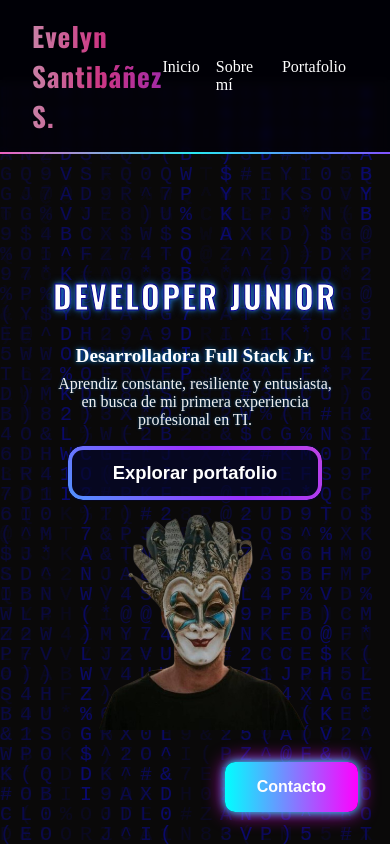
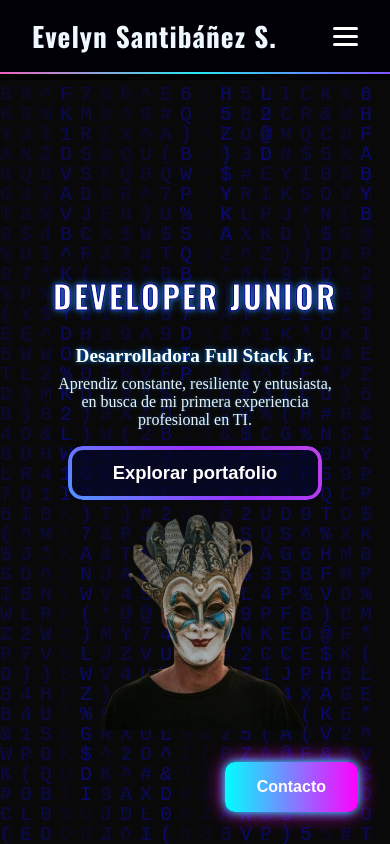
Before and after one commit to Evelyn-nicole/Portafolio-Eve, an Angular app: page / in a window 390 px wide. Shown: the top 844 px of the page. Built offline with nearby package versions, Linux system fonts and the light colour scheme.

Commit message:
nav-hamburger

```diff
--- a/angular.json
+++ b/angular.json
@@ -96,5 +96,8 @@
         }
       }
     }
+  },
+  "cli": {
+    "analytics": false
   }
 }
--- a/src/app/pages/sobre-mi/sobre-mi.component.scss
+++ b/src/app/pages/sobre-mi/sobre-mi.component.scss
@@ -98,6 +98,7 @@
   z-index: 1;
   overflow: hidden;
   transition: all 0.5s ease;
+  text-decoration: none;
 }
 
 .btn-enter::before {
--- a/src/app/shared/navbar/navbar.component.html
+++ b/src/app/shared/navbar/navbar.component.html
@@ -1,11 +1,17 @@
 <nav class="navbar">
   <div class="logo">Evelyn Santibáñez S.</div>
 
+  <div class="hamburger" (click)="toggleMenu()">
+    <span></span>
+    <span></span>
+    <span></span>
+  </div>
 
-  <ul class="nav-links">
-    <li><a routerLink="/">Inicio</a></li>
-    <li><a routerLink="/sobre-mi">Sobre mí</a></li>
-    <li><a href="/proyectos">Portafolio</a></li>
-    <!-- <li><a href="/contacto">Contacto</a></li> -->
+  <ul class="nav-links" [class.abierto]="menuAbierto">
+    <li><a routerLink="/" (click)="cerrarMenu()">Inicio</a></li>
+    <li><a routerLink="/sobre-mi" (click)="cerrarMenu()">Sobre mí</a></li>
+    <li><a routerLink="/proyectos" (click)="cerrarMenu()">Portafolio</a></li>
   </ul>
 </nav>
+
+<div class="nav-overlay" [class.visible]="menuAbierto" (click)="cerrarMenu()"></div>
--- a/src/app/shared/navbar/navbar.component.scss
+++ b/src/app/shared/navbar/navbar.component.scss
@@ -1,17 +1,16 @@
 /* ---------------- NAVBAR ---------------- */
 .navbar {
   width: 100%;
-  background: rgba(1, 0, 10, 0.688); /* fondo semi-transparente */
+  background: rgba(1, 0, 10, 0.688);
   color: white;
   display: flex;
   justify-content: space-between;
   align-items: center;
   padding: 1rem 2rem;
-  position: sticky;
+  position: fixed;
   top: 0;
   z-index: 1000;
-  position: fixed; /* siempre visible */
-  backdrop-filter: blur(4px); /* efecto difuminado de fondo */
+  backdrop-filter: blur(4px);
 
   /* borde inferior animado */
   border-bottom: 2px solid transparent;
@@ -19,17 +18,15 @@
   animation: borderMove 2s linear infinite;
 }
 
-/* Logo con gradiente animado */
+/* Logo */
 .logo {
   font-size: 2rem;
   font-weight: bold;
   font-family: 'Oswald', sans-serif;
   letter-spacing: 1px;
-  background: linear-gradient(90deg, #fffdfdc6, #f8439ed2, #8f21f6d2, #00ffffd0);
+  background: aliceblue;
   -webkit-background-clip: text;
   -webkit-text-fill-color: transparent;
-  animation: gradientText 8s ease infinite;
-  background-size: 300% 300%;
 }
 
 /* Links de navegación */
@@ -39,35 +36,39 @@
   gap: 2rem;
   margin: 0;
   padding: 0;
+}
 
-  li a {
+.nav-links li a {
   color: white;
   text-decoration: none;
   font-size: 1.1rem;
   font-weight: 500;
-    transition: color 0.3s ease, text-shadow 0.3s ease;
-
-    &:hover {
-      color: #00ffff; /* glow celeste */
-      text-shadow: 0 0 8px #00ffff, 0 0 15px #00ffff;
-    }
+  transition: color 0.3s ease, text-shadow 0.3s ease, background 0.3s ease;
+  padding: 0.2rem 0.4rem;
+  border-radius: 6px;
 }
 
-  /* Último link destacado como botón (contacto) ya no va*/
-  // li:last-child a {
-  //   background: linear-gradient(90deg, #ff69b4, #00ffff, #9b30ff);
-  //   padding: 0.5rem 1rem;
-  //   border-radius: 20px;
-  //   color: #000;
-  //   font-weight: bold;
-  //   transition: transform 0.3s ease, box-shadow 0.3s ease;
+.nav-links li a:hover {
+  color: #00ffff;
+  text-shadow: 0 0 8px #00ffff, 0 0 15px #00ffff;
+  background: rgba(255,255,255,0.1);
+}
 
-  //   &:hover {
-  //     transform: scale(1.1);
-  //     box-shadow: 0 0 15px rgba(255, 255, 255, 0.6);
-  //     background: linear-gradient(90deg, #00ffff, #ff00ff, #ff69b4);
-  //   }
-  // }
+/* Botón hamburguesa */
+.hamburger {
+  display: none;
+  flex-direction: column;
+  cursor: pointer;
+  gap: 5px;
+  z-index: 1100;
+}
+
+.hamburger span {
+  width: 25px;
+  height: 3px;
+  background: white;
+  border-radius: 2px;
+  transition: all 0.3s ease;
 }
 
 /* Animación de borde inferior */
@@ -77,28 +78,63 @@
   100% { border-image-source: linear-gradient(90deg, #ff69b4, #00ffff, #9b30ff); }
 }
 
-/* Animación del gradiente del logo */
-@keyframes gradientText {
-  0% { background-position: 0% 50%; }
-  50% { background-position: 100% 50%; }
-  100% { background-position: 0% 50%; }
+/* ---------------- RESPONSIVE ---------------- */
+@media (max-width: 768px) {
+
+  .hamburger {
+    display: flex;
   }
 
-/* Responsive */
-@media (max-width: 768px) {
   .nav-links {
-    gap: 1rem;
+    position: fixed;
+    top: 0;
+    right: -100%;
+    flex-direction: column;
+    align-items: flex-start;
+    justify-content: flex-start;
+    width: 60%;
+    height: 100%;
+    background: rgba(1,0,10,0.95);
+    gap: 0.1rem; /* menos separación */
+    transition: right 0.3s ease;
+    padding-top: 2.5rem;
+    padding-left: 1.5rem;
+    text-align: left;
+  }
+
+  .nav-links.abierto {
+    right: 0;
+  }
+
+  .nav-links li a {
+    display: block;
+    font-size: 1rem; /* más pequeño */
+    padding: 0.4rem 0.6rem; /* menos padding */
+    background: rgb(6, 0, 0);
+    border-radius: 4px;
+  }
+
+  /* Overlay solo en móvil */
+  .nav-overlay {
+    display: block;
   }
 
   .logo {
     font-size: 1.7rem;
   }
-
-  .nav-links li a {
-    font-size: 1rem;
 }
 
-  .nav-links li:last-child a {
-    padding: 0.4rem 0.8rem;
+/* Overlay oculto por defecto */
+.nav-overlay {
+  display: none;
+  position: fixed;
+  top: 0;
+  left: 0;
+  width: 100%;
+  height: 100%;
+  background: rgba(0, 0, 0, 0.634);
+  z-index: 900;
 }
+.nav-overlay.visible {
+  display: block;
 }
--- a/src/app/shared/navbar/navbar.component.ts
+++ b/src/app/shared/navbar/navbar.component.ts
@@ -4,10 +4,20 @@ import { RouterModule } from '@angular/router';
 @Component({
   selector: 'app-navbar',
   standalone: true,
-  imports: [RouterModule],   // Esto permite usar routerLink en el HTML
+  imports: [RouterModule],
   templateUrl: './navbar.component.html',
-  styleUrl: './navbar.component.scss'
+  styleUrls: ['./navbar.component.scss'],
 })
 export class NavbarComponent {
+  menuAbierto = false;
 
+  // Alterna menú y overlay
+  toggleMenu() {
+    this.menuAbierto = !this.menuAbierto;
+  }
+
+  // Cierra menú (para links y overlay)
+  cerrarMenu() {
+    this.menuAbierto = false;
+  }
 }
```
Lines whose indentation alone changed are shown as unchanged.
